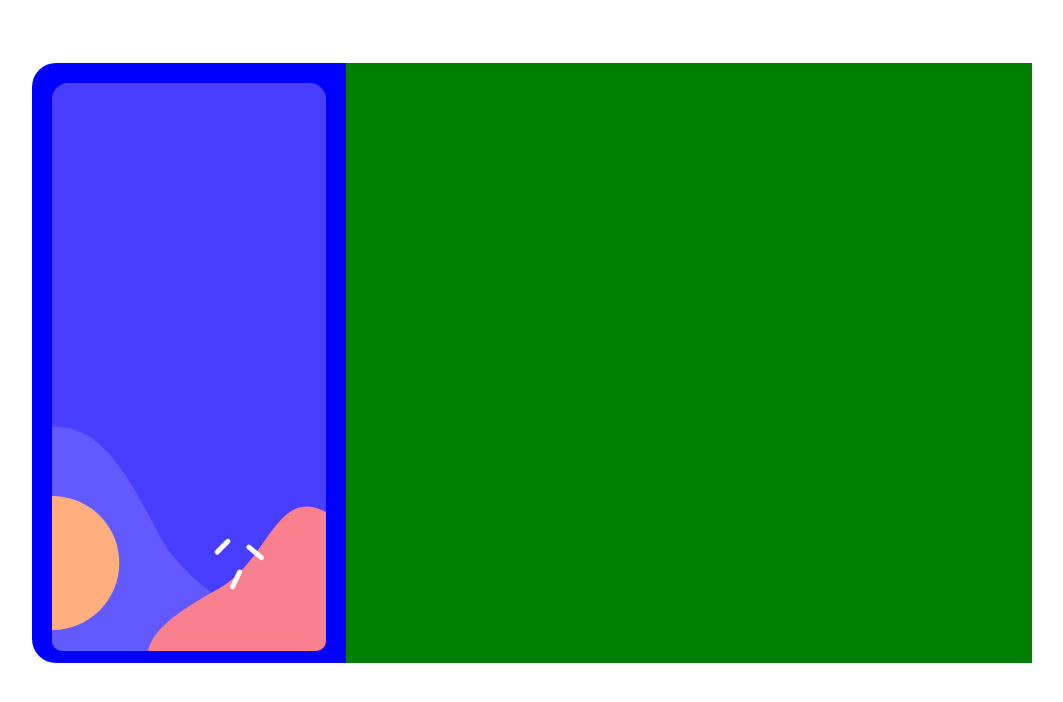
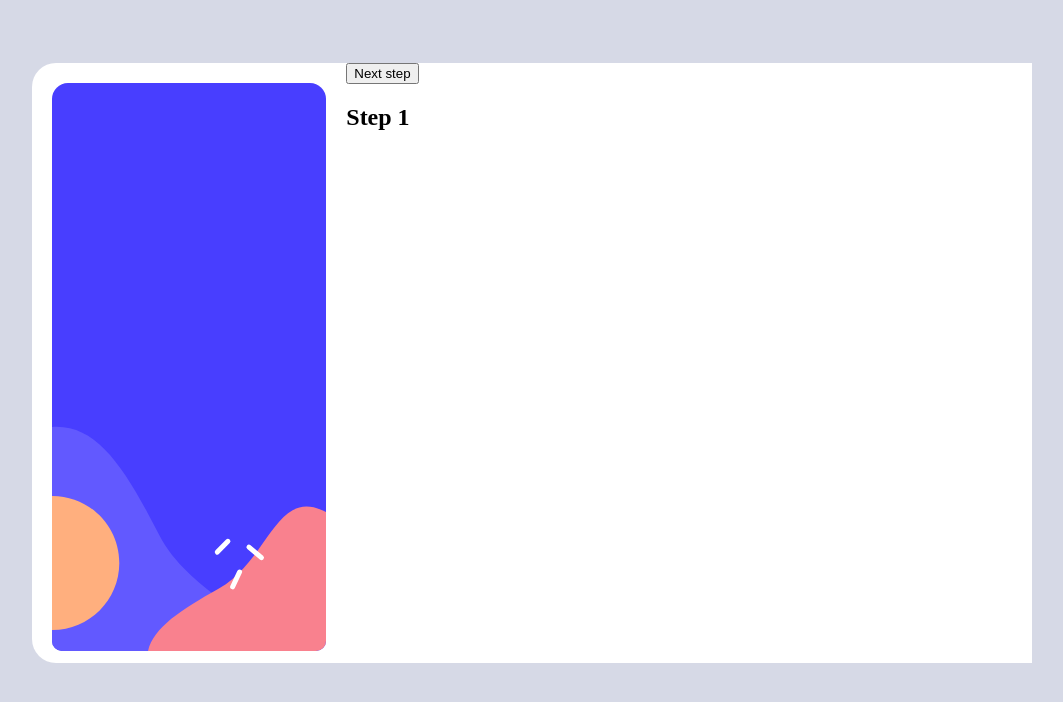
Before and after one commit to Mfried95/Multi-Step, a React (Vite) app: page / in a window 1280 px wide. Shown: the top 702 px of the page, without its empty margins (108-1171 px from the left). Built offline with nearby package versions, Linux system fonts and the light colour scheme.

Commit message:
Added state and condition
- Added state and condition to change the page depending on page value.
- Next need to put each function into its own component then render the page form component.

```diff
--- a/src/App.tsx
+++ b/src/App.tsx
@@ -8,16 +8,34 @@ function App() {
     name: "",
     email: "",
     number: "",
-    step: 1,
-    plan: NaN,
-    addon: "",
-    summary: "",
   });
+
+  const [page, setPage] = useState(0);
+
+  const renderpage = () => {
+    if (page === 0) {
+      return stepOne();
+    } else if (page === 1) {
+      return stepTwo();
+    } else {
+      return stepThree()
+    }
+  };
+
 
   const stepOne = () => {
     return (
       <>
-        <div>form</div>
+        <div>
+          <button
+            onClick={() => {
+              setPage(1);
+            }}
+          >
+            Next step
+          </button>
+          <h2>Step 1</h2>
+        </div>
       </>
     );
   };
@@ -25,45 +43,50 @@ function App() {
   const stepTwo = () => {
     return (
       <>
-        <div>form</div>
+        <button
+          onClick={() => {
+            setPage(2);
+          }}
+        >
+          Next step
+        </button>
+        <button
+        onClick={() => {
+          setPage(0)
+        }}
+        >back</button>
+        <h2>Step 2</h2>
       </>
     );
   };
 
+
   const stepThree = () => {
     return (
       <>
-        <div>form</div>
+      <button>Next</button>
+      <button
+      onClick={() => {
+        setPage(1)
+      }}
+      >Back</button>
+      <h2>Step 3</h2>
       </>
-    );
-  };
+    )
+  }
 
-  const stepFour = () => {
-    return (
-      <>
-        <div>form</div>
-      </>
-    );
-  };
-
-  const renderStep = () => {
-    return <></>;
-  };
 
   return (
-    <div className="App">
+    <div className="container">
       <FormContainer>
-        <StepSelection>
-
-        </StepSelection>
-        <FormInfo>{renderStep()}</FormInfo>
+        <StepSelection></StepSelection>
+        <FormInfo>{renderpage()}</FormInfo>
       </FormContainer>
     </div>
   );
 }
 
 export default App;
-
 
 const StepSelection = styled.div`
   background-image: url("../src/assets/images/bg-sidebar-desktop.svg");
@@ -80,7 +103,7 @@ const FormContainer = styled.div`
   width: 1000px;
   height: 600px;
   border-radius: 1.5em;
-  background-color: blue;
+  background-color: white;
   display: flex;
   margin: 5% auto;
 `;
@@ -88,5 +111,5 @@ const FormContainer = styled.div`
 const FormInfo = styled.div`
   width: 100%;
   height: 100%;
-  background-color: green;
+  background-color: white;
 `;
--- a/src/index.css
+++ b/src/index.css
@@ -1,3 +1,3 @@
-.app{
-    background-color: aqua;
+body{
+    background-color: hsl(229, 24%, 87%);
 }
```
